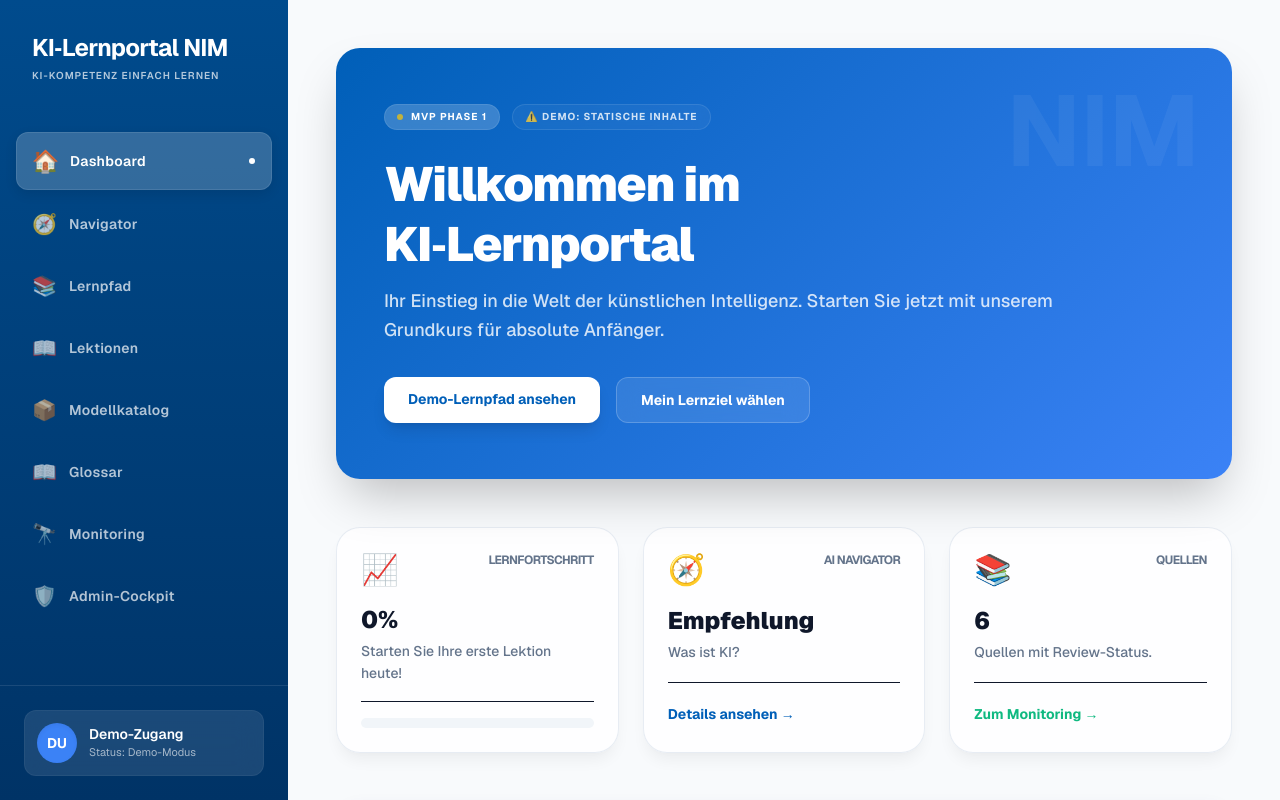
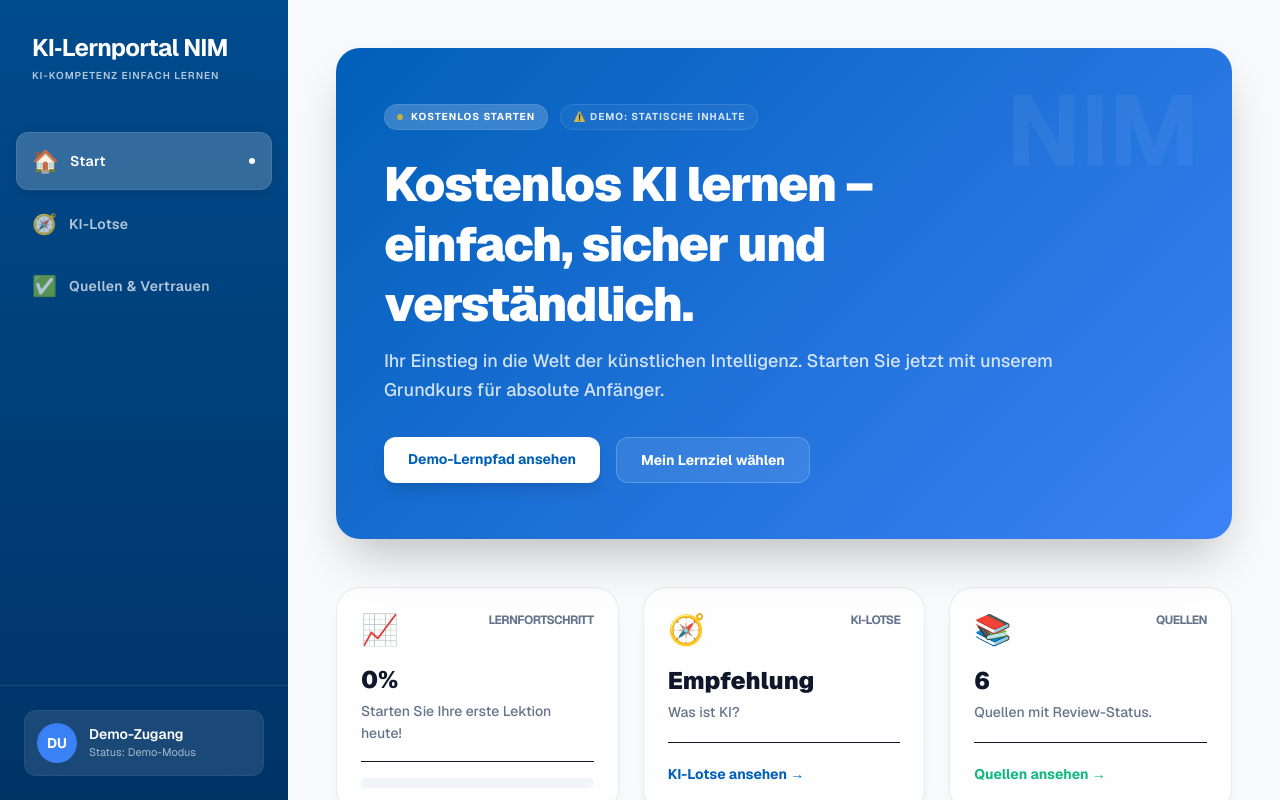
Before and after one commit to smartlivingberlin/ki-lernportal-nim, a Next.js app in the folder apps/web/: page / in a window 1280 px wide. Shown: the top 800 px of the page. Built offline with nearby package versions, Linux system fonts and the light colour scheme.

Commit message:
feat: add S41 public trust layer

```diff
--- a/apps/web/src/app/page.tsx
+++ b/apps/web/src/app/page.tsx
@@ -16,14 +16,9 @@ export default function Home() {
   };
 
   const navItems = [
-    { icon: '🏠', label: 'Dashboard', id: 'dashboard' },
-    { icon: '🧭', label: 'Navigator', id: 'navigator' },
-    { icon: '📚', label: 'Lernpfad', id: 'lernpfad' },
-    { icon: '📖', label: 'Lektionen', id: 'lektionen' },
-    { icon: '📦', label: 'Modellkatalog', id: 'modellkatalog' },
-    { icon: '📖', label: 'Glossar', id: 'glossar' },
-    { icon: '🔭', label: 'Monitoring', id: 'monitoring' },
-    { icon: '🛡️', label: 'Admin-Cockpit', id: 'admin' },
+    { icon: '🏠', label: 'Start', id: 'dashboard' },
+    { icon: '🧭', label: 'KI-Lotse', id: 'navigator' },
+    { icon: '✅', label: 'Quellen & Vertrauen', id: 'monitoring' },
   ];
 
   const primaryPath = seedLearningPaths[0]; // KI-Start für absolute Anfänger
@@ -59,6 +54,15 @@ export default function Home() {
           <div className="flex items-center space-x-2">
             <div className="w-8 h-8 rounded-lg premium-gradient flex items-center justify-center text-white font-black text-xs shadow-sm">N</div>
             <h2 className="font-bold text-nim-primary tracking-tight">KI‑Lernportal</h2>
+                <p className="mt-4 max-w-3xl text-lg md:text-xl text-white/90">
+                  Der KI-Lotse für alle: von den Grundlagen bis zur sicheren Nutzung im Alltag. Ohne Kreditkarte, ohne Konto und ohne Fachchinesisch.
+                </p>
+                <div className="mt-6 grid gap-2 sm:grid-cols-2 lg:grid-cols-4 text-sm">
+                  <span className="rounded-xl bg-white/10 border border-white/15 px-3 py-2 font-semibold">✅ Kostenlos & offen</span>
+                  <span className="rounded-xl bg-white/10 border border-white/15 px-3 py-2 font-semibold">✅ Erste Lektionen ohne Login</span>
+                  <span className="rounded-xl bg-white/10 border border-white/15 px-3 py-2 font-semibold">✅ Quellen mit Review-Status</span>
+                  <span className="rounded-xl bg-white/10 border border-white/15 px-3 py-2 font-semibold">✅ Orientierung, keine Rechtsberatung</span>
+                </div>
           </div>
           <button
             onClick={() => setIsMobileMenuOpen(!isMobileMenuOpen)}
@@ -105,16 +109,14 @@ export default function Home() {
               <div className="flex flex-wrap items-center gap-3">
                 <div className="inline-flex items-center space-x-2 bg-white/20 backdrop-blur-md px-3 py-1 rounded-full border border-white/10 w-fit">
                   <span className="w-1.5 h-1.5 rounded-full bg-yellow-400 animate-pulse"></span>
-                  <span className="text-[10px] font-bold uppercase tracking-widest">MVP Phase 1</span>
+                  <span className="text-[10px] font-bold uppercase tracking-widest">Kostenlos starten</span>
                 </div>
                 <div className="text-[10px] font-bold text-white/80 uppercase tracking-widest bg-white/5 backdrop-blur-sm px-3 py-1 rounded-full border border-white/10">
                   ⚠️ Demo: Statische Inhalte
                 </div>
               </div>
               <div className="max-w-2xl space-y-3">
-                <h2 className="text-3xl md:text-5xl font-black tracking-tight leading-tight">
-                  Willkommen im KI‑Lernportal
-                </h2>
+                <h2 className="text-3xl md:text-5xl font-black tracking-tight leading-tight">Kostenlos KI lernen – einfach, sicher und verständlich.</h2>
                 <p className="text-base md:text-lg text-white/80 leading-relaxed font-medium">
                   Ihr Einstieg in die Welt der künstlichen Intelligenz. Starten Sie jetzt mit unserem Grundkurs für absolute Anfänger.
                 </p>
@@ -141,12 +143,12 @@ export default function Home() {
               footer={<ProgressBar percent={0} />}
             />
             <DashboardCard
-              title="AI Navigator"
+              title="KI-Lotse"
               value="Empfehlung"
               description={`${primaryPath.lessons[0].title}`}
               icon="🧭"
               color="text-nim-primary"
-              footer={<a href="#navigator" className="text-sm font-bold text-nim-primary hover:underline">Details ansehen →</a>}
+              footer={<a href="#navigator" className="text-sm font-bold text-nim-primary hover:underline">KI-Lotse ansehen →</a>}
             />
             <DashboardCard
               title="Quellen"
@@ -154,11 +156,11 @@ export default function Home() {
               description="Quellen mit Review-Status."
               icon="📚"
               color="text-nim-success"
-              footer={<a href="#monitoring" className="text-sm font-bold text-nim-success hover:underline">Zum Monitoring →</a>}
+              footer={<a href="#monitoring" className="text-sm font-bold text-nim-success hover:underline">Quellen ansehen →</a>}
             />
           </section>
 
-          {/* AI Navigator Recommendation Panel */}
+          {/* KI-Lotse Recommendation Panel */}
           <section id="navigator" className="glass-card rounded-3xl p-8 border-l-4 border-l-nim-accent shadow-sm">
             <div className="flex flex-col md:flex-row md:items-center justify-between gap-6">
               <div className="space-y-2">
@@ -288,7 +290,7 @@ export default function Home() {
           <section id="monitoring" className="space-y-6">
             <div className="flex items-center justify-between">
               <div>
-                <h3 className="text-2xl font-bold tracking-tight">Source Registry & Monitoring</h3>
+                <h3 className="text-2xl font-bold tracking-tight">Quellen & Vertrauen</h3>
                 <p className="text-xs text-nim-secondary mt-1">Status der verwendeten Referenzdaten & Standards</p>
               </div>
             </div>
@@ -329,8 +331,8 @@ export default function Home() {
           <section id="admin" className="space-y-6 pb-12 opacity-80 hover:opacity-100 transition-opacity">
             <div className="flex items-center justify-between">
               <div>
-                <h3 className="text-2xl font-bold tracking-tight">Admin & Owner Cockpit</h3>
-                <p className="text-xs text-nim-secondary mt-1">Review-Pipeline & Inhaltsverwaltung (Vorschau)</p>
+                <h3 className="text-2xl font-bold tracking-tight">Interne Roadmap</h3>
+                <p className="text-xs text-nim-secondary mt-1">Interne Vorschau – nicht öffentlich produktiv</p>
               </div>
             </div>
             <div className="grid grid-cols-1 sm:grid-cols-2 lg:grid-cols-4 gap-4">
@@ -344,17 +346,22 @@ export default function Home() {
 
         {/* Footer */}
         <footer className="mt-auto border-t border-nim-border bg-white p-8">
-          <div className="max-w-7xl mx-auto flex flex-col md:flex-row justify-between items-center gap-6">
-            <div className="text-center md:text-left">
-              <p className="font-bold text-nim-primary">KI‑Lernportal NIM</p>
-              <p className="text-sm text-nim-secondary mt-1">Ein Projekt zur Förderung der KI-Literacy.</p>
+          <div className="max-w-6xl mx-auto grid gap-6 md:grid-cols-[1.5fr_1fr] text-sm text-nim-secondary">
+            <div>
+              <h3 className="font-black text-nim-primary text-lg">KI-Lernportal NIM</h3>
+              <p className="mt-2 leading-relaxed">
+                Kostenloses Lern- und Orientierungsportal für KI-Grundlagen, sichere Nutzung und Quellenkompetenz.
+                Inhalte werden mit Quellen und Review-Status angezeigt. Keine Garantie auf Vollständigkeit.
+              </p>
+              <p className="mt-2 text-xs">
+                Keine Rechtsberatung. Keine Förderzusage. Keine Zertifizierung. Externe Links führen aus dem Portal heraus.
+              </p>
             </div>
-            <div className="flex flex-wrap justify-center gap-6 text-sm font-semibold text-nim-secondary">
-              <span className="opacity-50 italic">Demo-Hinweis: keine rechtliche Datenschutzprüfung.</span>
-              <span className="opacity-50 italic">Vermeiden Sie PII-Eingaben</span>
-            </div>
-            <div className="text-xs text-nim-secondary opacity-50">
-              &copy; {new Date().getFullYear()} smartlivingberlin
+            <div className="flex flex-col gap-2 md:items-end">
+              <a href="#dashboard" className="font-bold text-nim-primary hover:underline">Start</a>
+              <a href="#navigator" className="font-bold text-nim-primary hover:underline">KI-Lotse</a>
+              <a href="#monitoring" className="font-bold text-nim-primary hover:underline">Quellen & Vertrauen</a>
+              <span className="text-xs opacity-70">Impressum, Datenschutz und Fehler-melden-Seite vor Live-Schaltung finalisieren.</span>
             </div>
           </div>
         </footer>
@@ -563,7 +570,7 @@ function ReviewBadge({ status }: { status: ReviewStatus }) {
     [ReviewStatus.Draft]: { label: 'Entwurf', class: 'bg-slate-100 text-slate-500' },
     [ReviewStatus.NeedsReview]: { label: 'Review offen', class: 'bg-amber-100 text-amber-700' },
     [ReviewStatus.SourceAttached]: { label: 'Quelle vorhanden', class: 'bg-blue-100 text-blue-700' },
-    [ReviewStatus.Approved]: { label: 'Geprüft', class: 'bg-nim-success/20 text-nim-success' },
+    [ReviewStatus.Approved]: { label: 'Review abgeschlossen', class: 'bg-nim-success/20 text-nim-success' },
     [ReviewStatus.Published]: { label: 'Live', class: 'bg-nim-primary/20 text-nim-primary' },
   };
   const item = config[status] || config[ReviewStatus.Draft];
```
